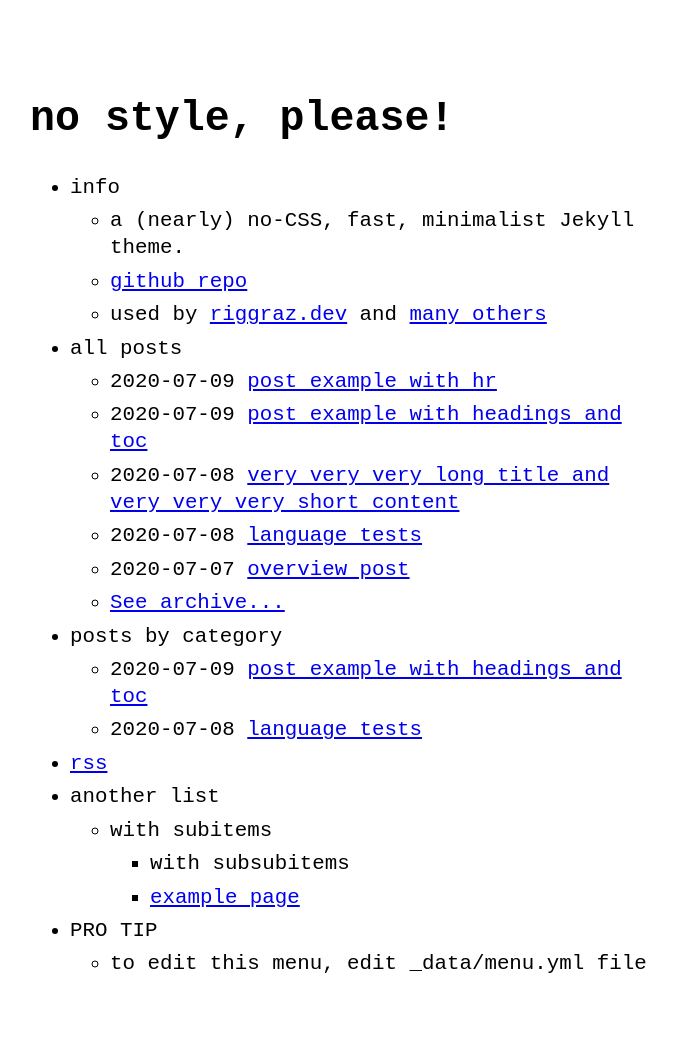
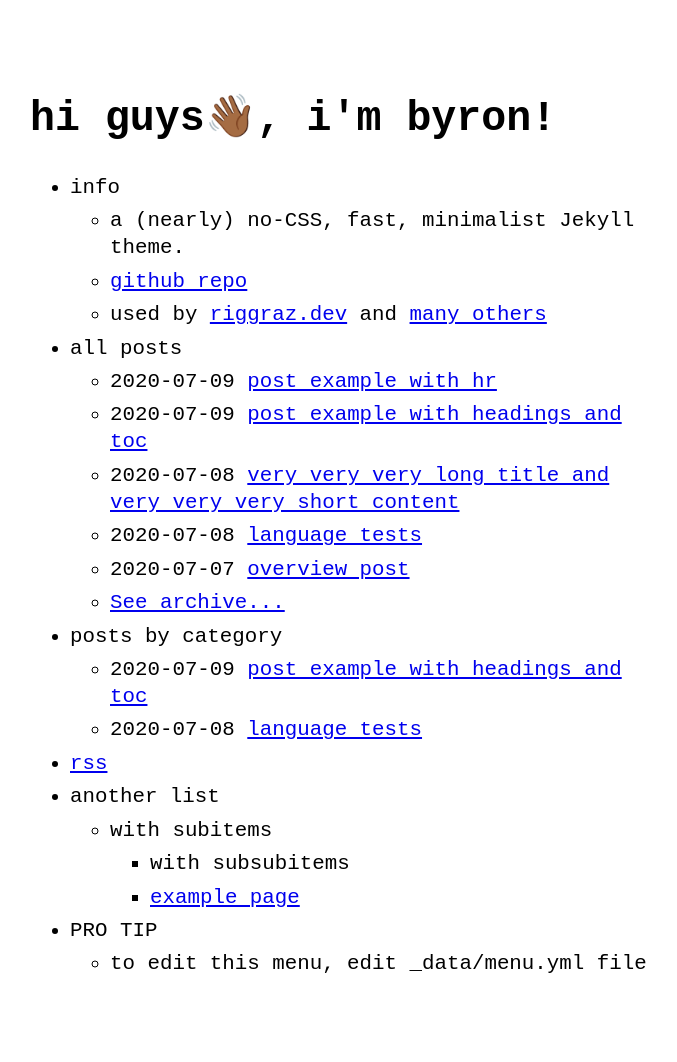
Before and after one commit to riggraz/no-style-please, a Jekyll site: the page built from index.md, in a window 1280 px wide. Shown: the whole page, without its empty margins (290-967 px from the left). Built offline with Jekyll 4.4.1, drawn with Linux system fonts in a browser that asks for light colours.

Commit message:
Update _config.yml

```diff
--- a/_config.yml
+++ b/_config.yml
@@ -1,4 +1,4 @@
-title: no style, please! # name of the site
+title: hi guys👋🏾, i'm byron! # name of the site
 author: Riccardo Graziosi # name of site's author
 email: riccardo.graziosi97@gmail.com # email of site's author
 url: https://riggraz.dev # root address of the site
```
